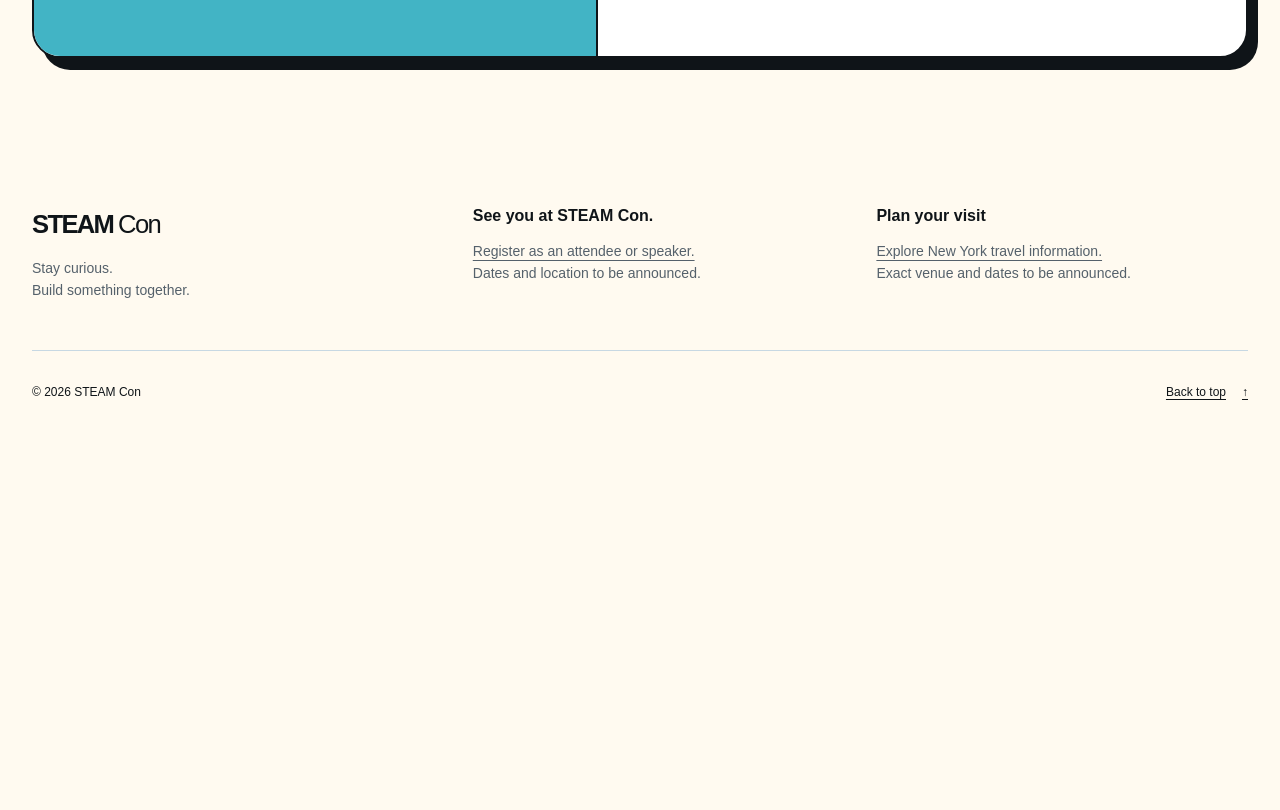
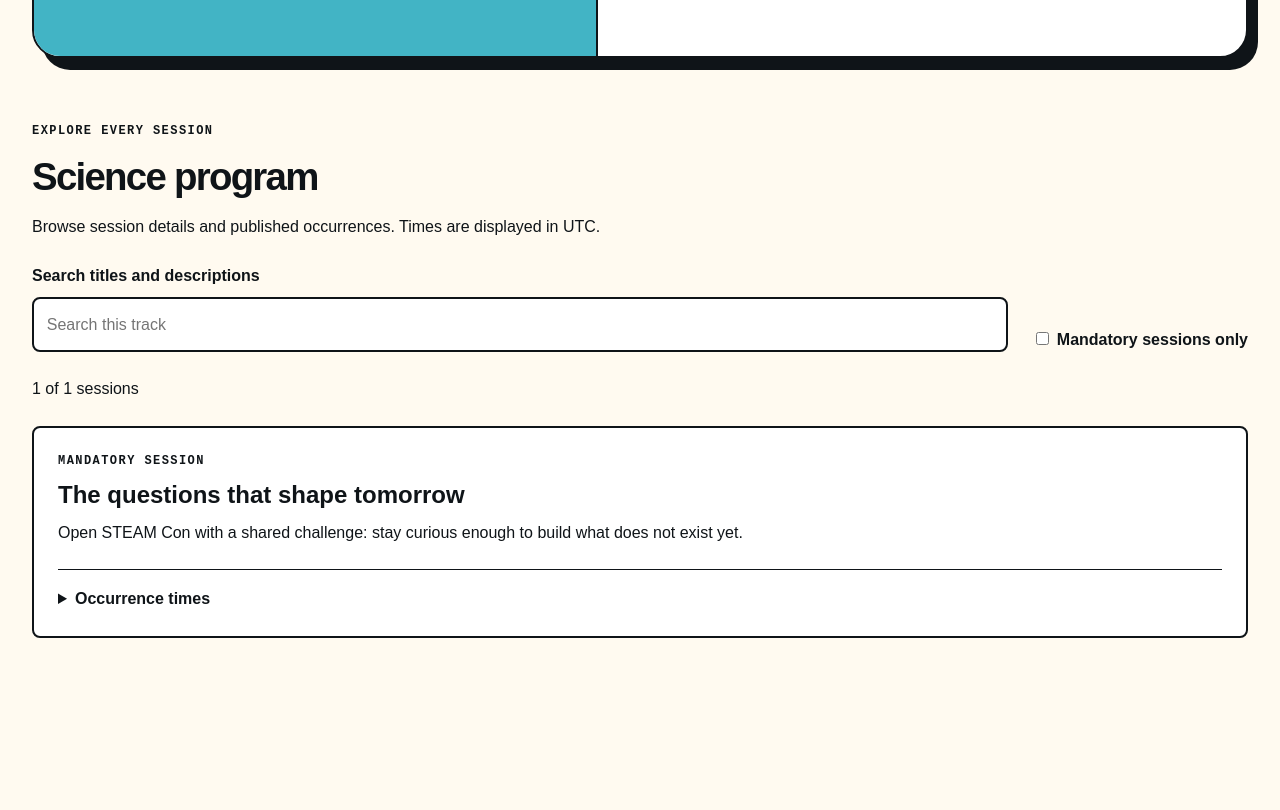
Before and after one commit to SparkCitySTEAMConvention/STEAMCon, a React (Vite) app in the folder frontend/: page /tracks in a window 1280 px wide. Shown: the part 1000-1810 px from the top of the page. Before the commit the page ends 1435 px from the top, so only its background shows below. Built offline with nearby package versions, Linux system fonts and the light colour scheme.

Commit message:
Expand public track program experience

```diff
--- /dev/null
+++ b/frontend/src/components/TrackProgram.css
@@ -0,0 +1,12 @@
+.track-program { margin-top: 4rem; }
+.track-program h2 { font-size: clamp(1.8rem, 3vw, 3rem); margin-block: 1rem; }
+.track-program-controls { display: flex; flex-wrap: wrap; align-items: end; gap: 1.5rem; margin-block: 1.5rem; }
+.track-program-controls > div { flex: 1 1 260px; }
+.track-program-controls label { display: block; font-weight: 700; }
+.track-program-controls input[type='search'] { width: 100%; box-sizing: border-box; margin-top: 0.5rem; padding: 0.8rem; border: 2px solid var(--color-ink); border-radius: var(--radius-small); font: inherit; background: var(--color-surface); color: var(--color-ink); }
+.track-program-list { display: grid; grid-template-columns: repeat(auto-fit, minmax(min(100%, 320px), 1fr)); gap: 1.5rem; margin-block: 1.5rem; }
+.track-program-session { min-width: 0; padding: 1.5rem; border: 2px solid var(--color-ink); border-radius: var(--radius-small); background: var(--color-surface); overflow-wrap: anywhere; }
+.track-program-session h3 { font-size: 1.5rem; margin-block: 0.75rem; }
+.track-program-session details { margin-top: 1.5rem; border-top: 1px solid var(--color-ink); padding-top: 1rem; }
+.track-program-session summary { cursor: pointer; font-weight: 700; }
+.track-program-session li { margin-block: 0.75rem; }
--- /dev/null
+++ b/frontend/src/components/TrackProgram.jsx
@@ -0,0 +1,36 @@
+import { useId, useState } from 'react'
+import { sessionsForTrack, filterTrackSessions } from '../utils/trackProgram.js'
+import { scheduleLabel } from '../utils/proposalPresentation.js'
+import './TrackProgram.css'
+
+export default function TrackProgram({ track, sessions = [] }) {
+  const headingId = useId()
+  const searchId = useId()
+  const [query, setQuery] = useState('')
+  const [mandatoryOnly, setMandatoryOnly] = useState(false)
+  const related = sessionsForTrack(track, sessions)
+  const visible = filterTrackSessions(related, query, mandatoryOnly)
+  return <section className="track-program" aria-labelledby={headingId}>
+    <p className="eyebrow">Explore every session</p>
+    <h2 id={headingId}>{track?.name ? `${track.name} program` : 'Track program'}</h2>
+    <p>Browse session details and published occurrences. Times are displayed in UTC.</p>
+    <div className="track-program-controls">
+      <div><label htmlFor={searchId}>Search titles and descriptions</label>
+        <input id={searchId} type="search" value={query} onChange={event => setQuery(event.target.value)} placeholder="Search this track" /></div>
+      <label><input type="checkbox" checked={mandatoryOnly} onChange={event => setMandatoryOnly(event.target.checked)} /> Mandatory sessions only</label>
+    </div>
+    <p role="status">{visible.length} of {related.length} sessions</p>
+    {visible.length ? <div className="track-program-list">{visible.map(session => <article key={session.id} className="track-program-session">
+      {session.mandatory === true && <p className="eyebrow">Mandatory session</p>}
+      <h3>{session.title}</h3>
+      <p>{session.description || 'Session description to be announced.'}</p>
+      <details>
+        <summary>Occurrence times{session.occurrences?.length ? ` (${session.occurrences.length})` : ''}</summary>
+        {session.occurrences?.length ? <ul>{session.occurrences.map((occurrence, index) => <li key={occurrence.id ?? index}>
+          {scheduleLabel({ scheduledAt: occurrence.scheduledAt, endsAt: occurrence.endsAt, timezone: 'UTC' }, { timezone: null })}
+        </li>)}</ul> : <p>Date and time to be announced.</p>}
+      </details>
+    </article>)}</div> : <p>{related.length ? 'No sessions match these filters. Try another search or clear the filters.' : 'No sessions have been published for this track yet.'}</p>}
+    {(query || mandatoryOnly) && <button type="button" className="button button-paper" onClick={() => { setQuery(''); setMandatoryOnly(false) }}>Clear session filters</button>}
+  </section>
+}
--- a/frontend/src/pages/TracksPage.jsx
+++ b/frontend/src/pages/TracksPage.jsx
@@ -2,6 +2,7 @@ import { useSearchParams } from 'react-router-dom'
 import Header from '../components/Header.jsx'
 import Footer from '../components/Footer.jsx'
 import TrackFeature from '../components/TrackFeature.jsx'
+import TrackProgram from '../components/TrackProgram.jsx'
 import usePublicProgram from '../hooks/usePublicProgram.js'
 import { trackTreatment } from '../utils/trackFeature.js'
 import { trackQuery, selectedTrack, programSummary } from '../utils/trackNavigation.js'
@@ -26,7 +27,7 @@ export default function TracksPage() {
           </div>}
         </div>
       </div>
-      <p>{source.mode === 'preview' ? 'Program preview · Development demonstration data' : 'Live program'}</p>
+      <p>{source.mode === 'preview' ? 'Program preview · Development demonstration data' : source.mode === 'live' ? 'Live program' : 'Live program unavailable · Sign in with a valid backend session'}</p>
       {resource.status === 'loading' && <p role="status">Loading tracks…</p>}
       {resource.status === 'error' && <div role="alert"><p>Unable to load tracks. Please retry.</p><button type="button" className="button button-paper" onClick={resource.retry}>Retry tracks</button></div>}
       {resource.status === 'ready' && <>
@@ -38,6 +39,7 @@ export default function TracksPage() {
           }}>{item.name}</button>)}
         </div>
         <TrackFeature track={track} sessions={resource.data.sessions} />
+        <TrackProgram key={track?.id ?? track?.name ?? 'empty'} track={track} sessions={resource.data.sessions} />
       </>}
     </main>
     <Footer />
--- /dev/null
+++ b/frontend/src/utils/trackProgram.js
@@ -0,0 +1,12 @@
+export function sessionsForTrack(track, sessions = []) {
+  if (!track) return []
+  return sessions.filter(session => track.id != null
+    ? session.trackId === track.id
+    : session.track === track.name)
+}
+
+export function filterTrackSessions(sessions, query = '', mandatoryOnly = false) {
+  const search = query.trim().toLowerCase()
+  return sessions.filter(session => (!mandatoryOnly || session.mandatory === true) &&
+    (!search || [session.title, session.description].some(value => typeof value === 'string' && value.toLowerCase().includes(search))))
+}
```
Also changed, not shown: 1 other file (tests, documents, lock files or other folders).
